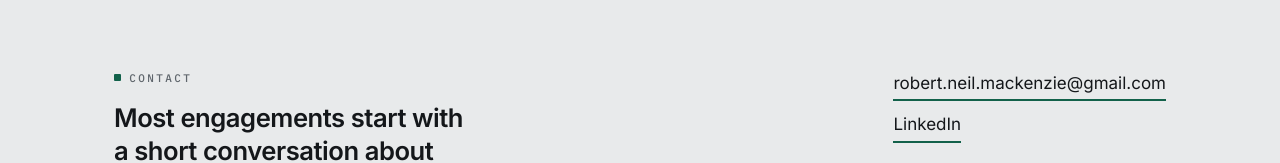
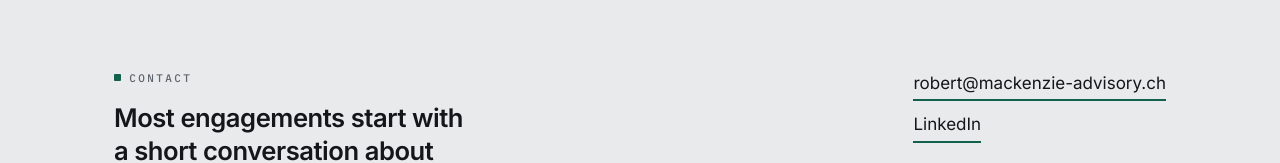
Before and after one commit to robert-n-mackenzie/mackenzie-advisory-website, a plain HTML site: page index.html in a window 1280 px wide. Shown: the part 2855-3018 px from the top of the page. Drawn offline with Linux system fonts and the light colour scheme.

Commit message:
Switch contact address to robert@mackenzie-advisory.ch; document DNS setup
The firm now has its own mailbox, so the footer no longer points at a
personal gmail address.

README gains the runbook for how the domain is wired: Infomaniak holds the
zone, GitHub Pages serves the site, Infomaniak serves mail. Records the
warning that «Modify DNS servers» would delegate the zone away and take the
mailbox with it — the record editor is «Change the DNS zone».

Co-Authored-By: Claude Opus 5 <noreply@anthropic.com>
Claude-Session: https://claude.ai/code/session_017q7E97d6Q6JMZ2Ktfu8zKh

```diff
--- a/index.html
+++ b/index.html
@@ -248,7 +248,7 @@ footer{background:var(--block-bg);color:var(--block-fg)}
         <h2>Most engagements start with a short conversation about what you are actually deciding.</h2>
       </div>
       <div class="links">
-        <a href="mailto:robert.neil.mackenzie@gmail.com">robert.neil.mackenzie@gmail.com</a>
+        <a href="mailto:robert@mackenzie-advisory.ch">robert@mackenzie-advisory.ch</a>
         <a href="https://www.linkedin.com/company/mackenzie-executive-advisory" target="_blank" rel="noopener">LinkedIn</a>
       </div>
     </section>
```
Also changed, not shown: 1 other file.
